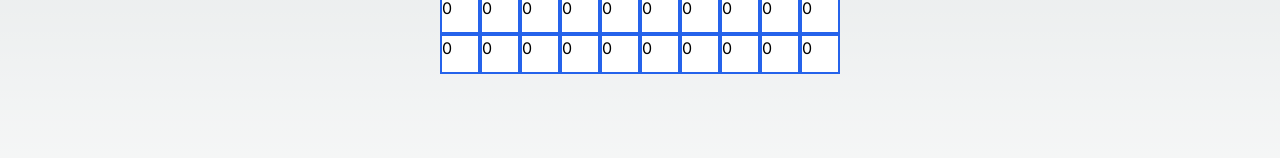
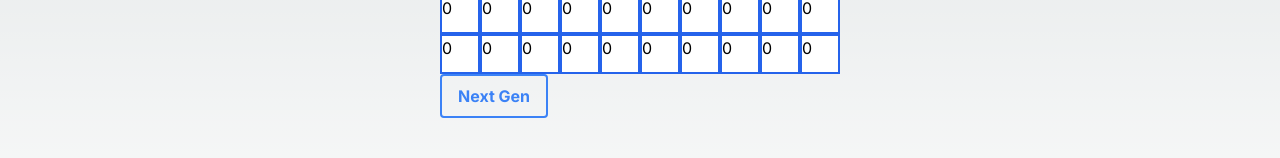
Before and after one commit to BenSparksCode/game-of-life, a Next.js app: page / in a window 1280 px wide. Shown: the part 446-604 px from the top of the page. Built offline with nearby package versions, Linux system fonts and the light colour scheme.

Commit message:
Add generation increment button

```diff
--- a/app/GameOfLife.tsx
+++ b/app/GameOfLife.tsx
@@ -1,6 +1,6 @@
 "use client";
 
-import { useState } from "react";
+import { useEffect, useState } from "react";
 
 interface GameOfLifeProps {
   width: number;
@@ -16,7 +16,9 @@ interface CellProps {
 const Cell: React.FC<CellProps> = ({ cellValue, onClick }) => {
   return (
     <div
-      className={`w-10 h-10 border-2 border-blue-600 ${cellValue === 1 ? 'bg-green-500' : 'bg-white'}`}
+      className={`w-10 h-10 border-2 border-blue-600 ${
+        cellValue === 1 ? "bg-green-500" : "bg-white"
+      }`}
       onClick={onClick}
     >
       {cellValue}
@@ -25,9 +27,19 @@ const Cell: React.FC<CellProps> = ({ cellValue, onClick }) => {
 };
 
 const GameOfLife: React.FC<GameOfLifeProps> = ({ width, height }) => {
+  const [gen, setGen] = useState(0);
   const [grid, setGrid] = useState(
     new Array(width).fill(0).map(() => new Array(height).fill(0))
   );
+
+  useEffect(() => {
+    console.log("Grid updated");
+  }, [gen]);
+
+  const nextGen = () => {
+    console.log("Current gen", gen);
+    setGen(gen + 1);
+  };
 
   const toggleCellValue = (rowIndex: number, columnIndex: number) => {
     console.log(`Cell [${rowIndex},${columnIndex}] clicked`);
@@ -38,7 +50,8 @@ const GameOfLife: React.FC<GameOfLifeProps> = ({ width, height }) => {
 
   return (
     <div>
-      <div>Game Of Life</div>
+      <h1>Game Of Life</h1>
+
       {grid.map((row, rowIndex) => {
         return (
           <div className="flex" key={rowIndex}>
@@ -54,6 +67,13 @@ const GameOfLife: React.FC<GameOfLifeProps> = ({ width, height }) => {
           </div>
         );
       })}
+
+      <button
+        className="border-2 border-blue-500 text-blue-500 hover:bg-blue-500 hover:text-white font-bold py-2 px-4 rounded"
+        onClick={nextGen}
+      >
+        Next Gen
+      </button>
     </div>
   );
 };
```
